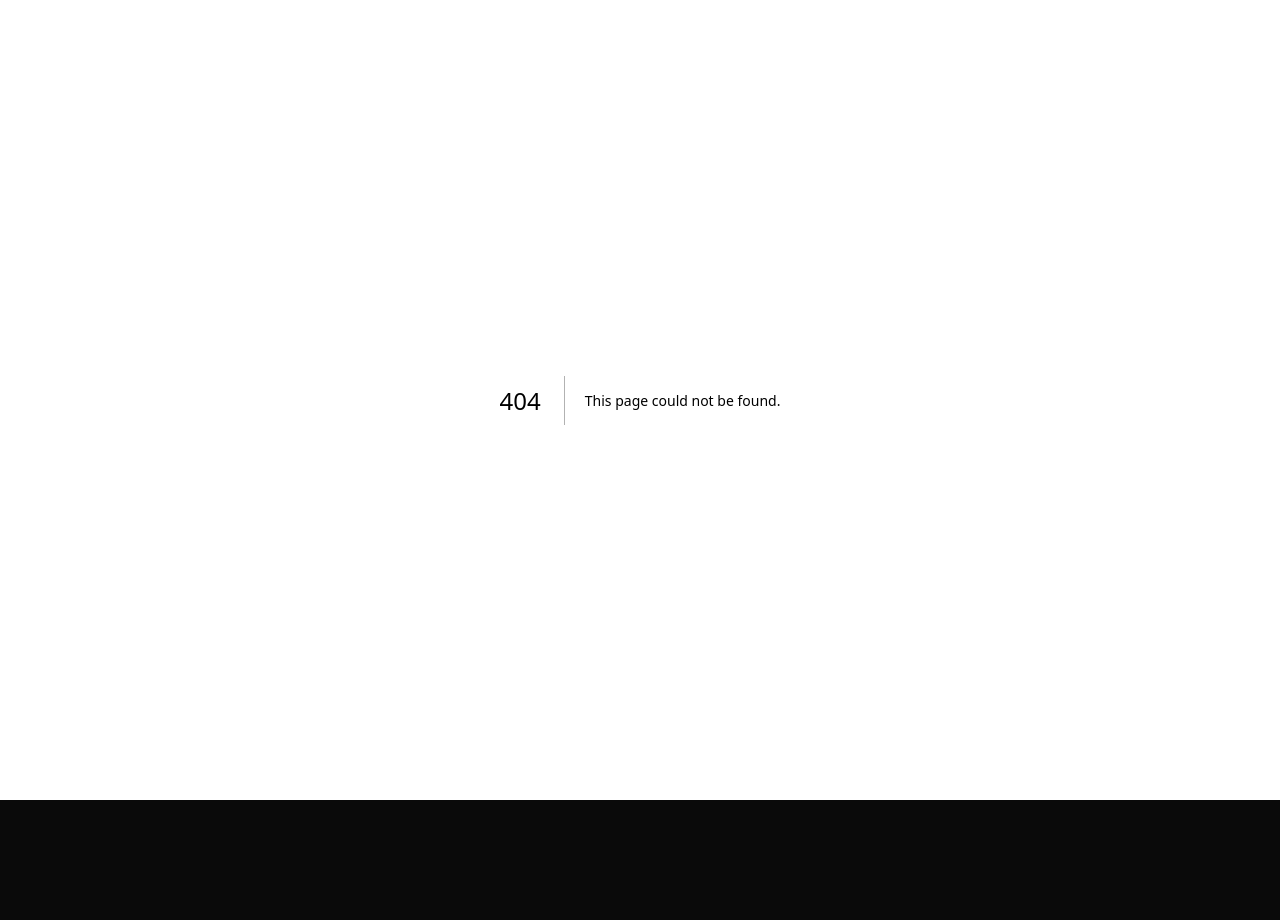
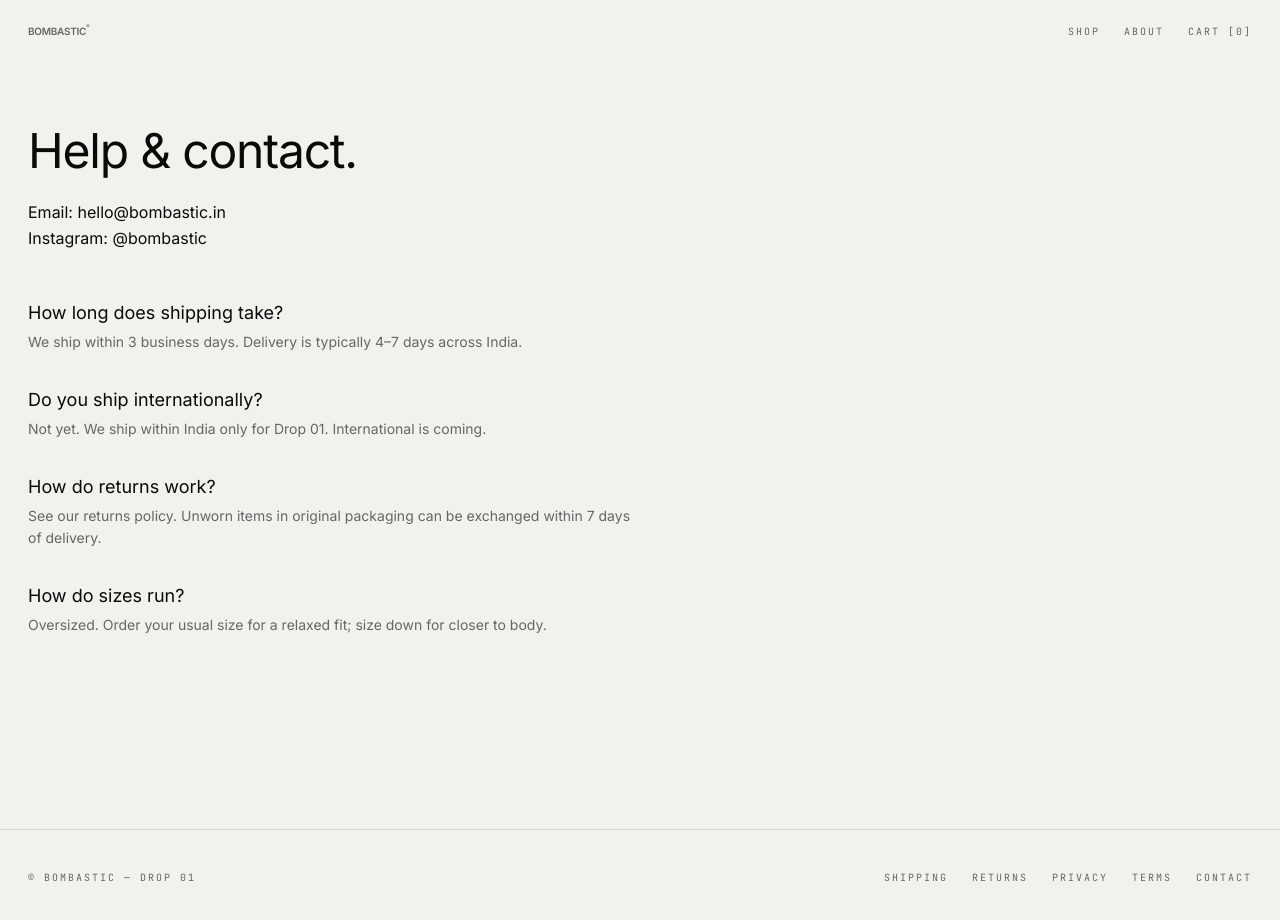
Before and after one commit to Krish80116/bombastic, a Next.js app: page /contact in a window 1280 px wide. Before the commit this address had no page. Shown: the top 920 px of the page. Before the commit the page ends 800 px from the top, so only its background shows below. Built offline with nearby package versions, Linux system fonts and the light colour scheme.

Commit message:
feat: contact page with FAQ

```diff
--- /dev/null
+++ b/src/app/contact/page.tsx
@@ -0,0 +1,56 @@
+import { Nav } from '@/components/Nav';
+import { Footer } from '@/components/Footer';
+import { SurfaceLayout } from '@/components/SurfaceLayout';
+
+const faqs = [
+  {
+    q: 'How long does shipping take?',
+    a: 'We ship within 3 business days. Delivery is typically 4–7 days across India.',
+  },
+  {
+    q: 'Do you ship internationally?',
+    a: 'Not yet. We ship within India only for Drop 01. International is coming.',
+  },
+  {
+    q: 'How do returns work?',
+    a: 'See our returns policy. Unworn items in original packaging can be exchanged within 7 days of delivery.',
+  },
+  {
+    q: 'How do sizes run?',
+    a: 'Oversized. Order your usual size for a relaxed fit; size down for closer to body.',
+  },
+];
+
+export default function ContactPage() {
+  return (
+    <SurfaceLayout surface="light">
+      <Nav surface="light" />
+      <section className="px-7 py-16 max-w-2xl">
+        <h1 className="font-display text-4xl md:text-5xl tracking-tight mb-2">Help & contact.</h1>
+        <p className="text-base mt-6 leading-relaxed">
+          Email:{' '}
+          <a href="mailto:hello@bombastic.in" className="underline">
+            hello@bombastic.in
+          </a>
+          <br />
+          Instagram:{' '}
+          <a href="https://instagram.com/bombastic" className="underline" target="_blank">
+            @bombastic
+          </a>
+        </p>
+
+        <div className="mt-12 space-y-8">
+          {faqs.map((f) => (
+            <div key={f.q}>
+              <div className="font-display text-lg">{f.q}</div>
+              <div className="text-sm mt-1 text-[var(--color-muted-light)] leading-relaxed">
+                {f.a}
+              </div>
+            </div>
+          ))}
+        </div>
+      </section>
+      <Footer surface="light" />
+    </SurfaceLayout>
+  );
+}
```
